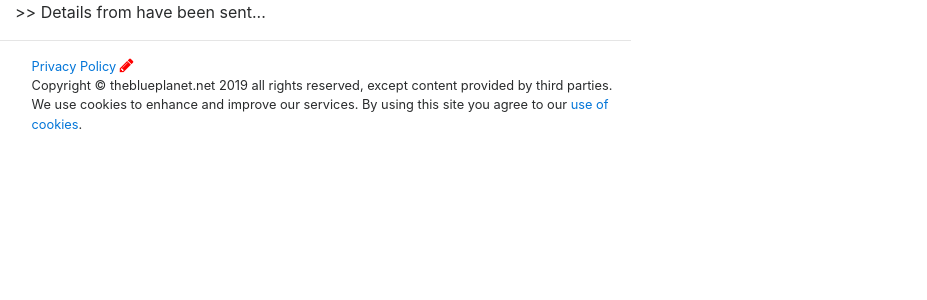
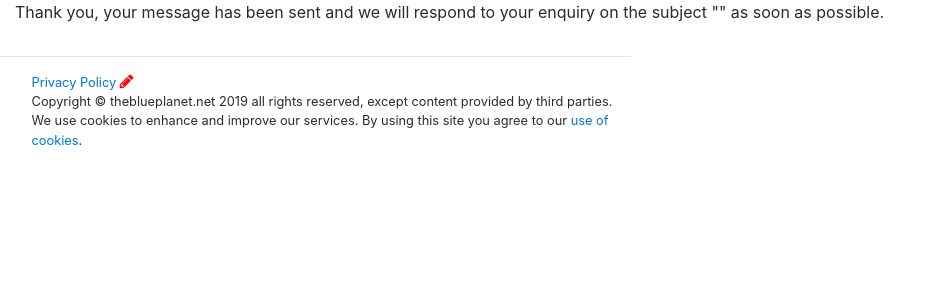
Before and after one commit to pruvostc/bxapp, a Django app: page /excellingyourself/contact in a window 1280 px wide. Shown: the top 300 px of the page, without its empty margins (0-927 px from the left). Run offline with Django 3.2, Linux system fonts and the light colour scheme; some libraries are stand-ins or nearby versions.

Commit message:
updated confirmation draft when the email enquiry is sent.

```diff
--- a/website/templates/excellingyourself/emailsent.html
+++ b/website/templates/excellingyourself/emailsent.html
@@ -21,7 +21,9 @@
 <div class="container-fluid">
 	<div class="row">
 		<div class="col-md-12">
-			>> Details from {% autoescape off %}{{fromField}}{% endautoescape %} have been sent...
+		  <p>
+			Thank you, your message has been sent and we will respond to your enquiry on the subject "{% autoescape off %}{{subject}}{% endautoescape %}" as soon as possible.
+			</p>
 		</div>
 	</div>
 
--- /dev/null
+++ b/website/website/secretsettings-nokeys.py
@@ -0,0 +1,3 @@
+# COPY of the file with secret data - with no sensitive data
+secret_k = '...........'
+secret_app_k = '...........'
```
